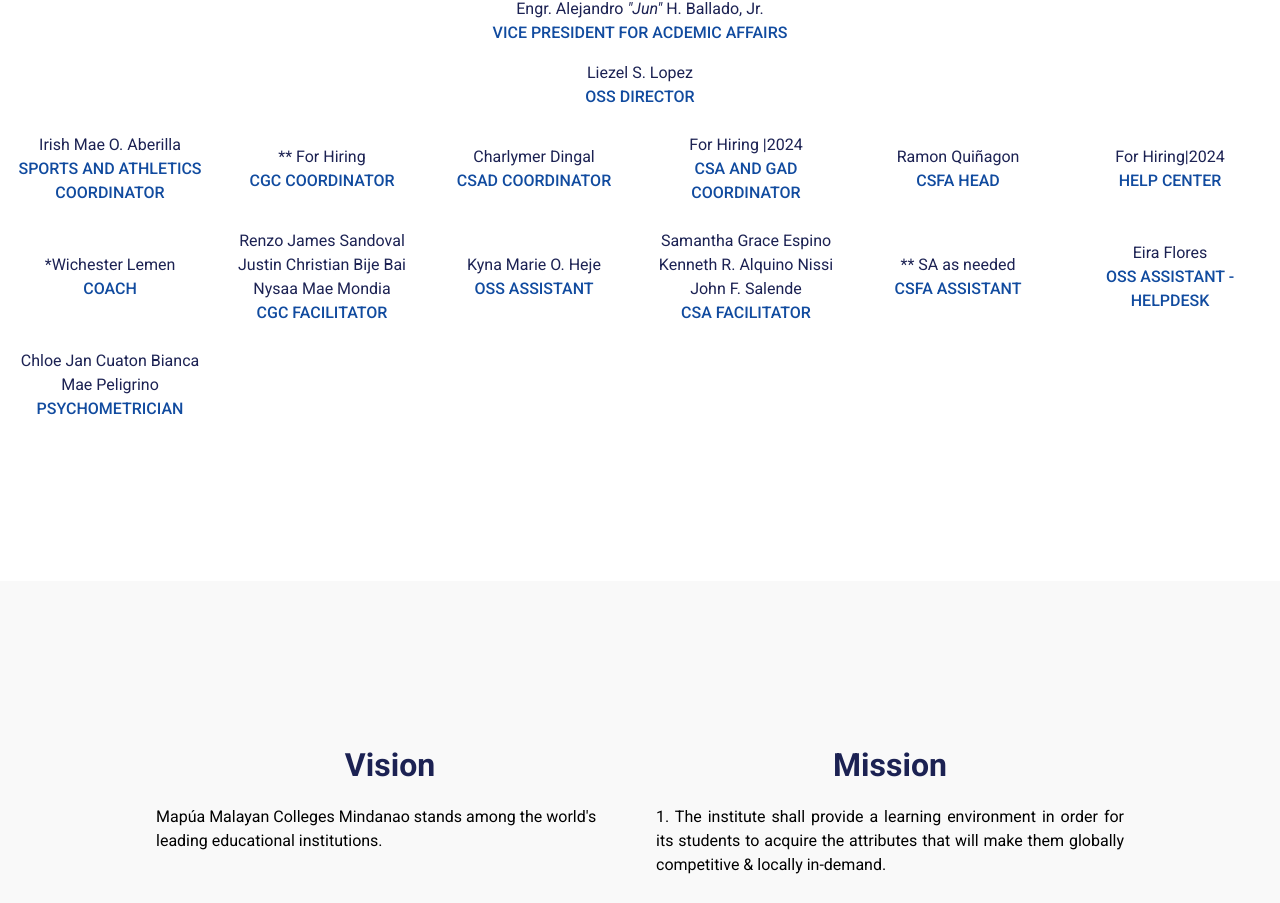
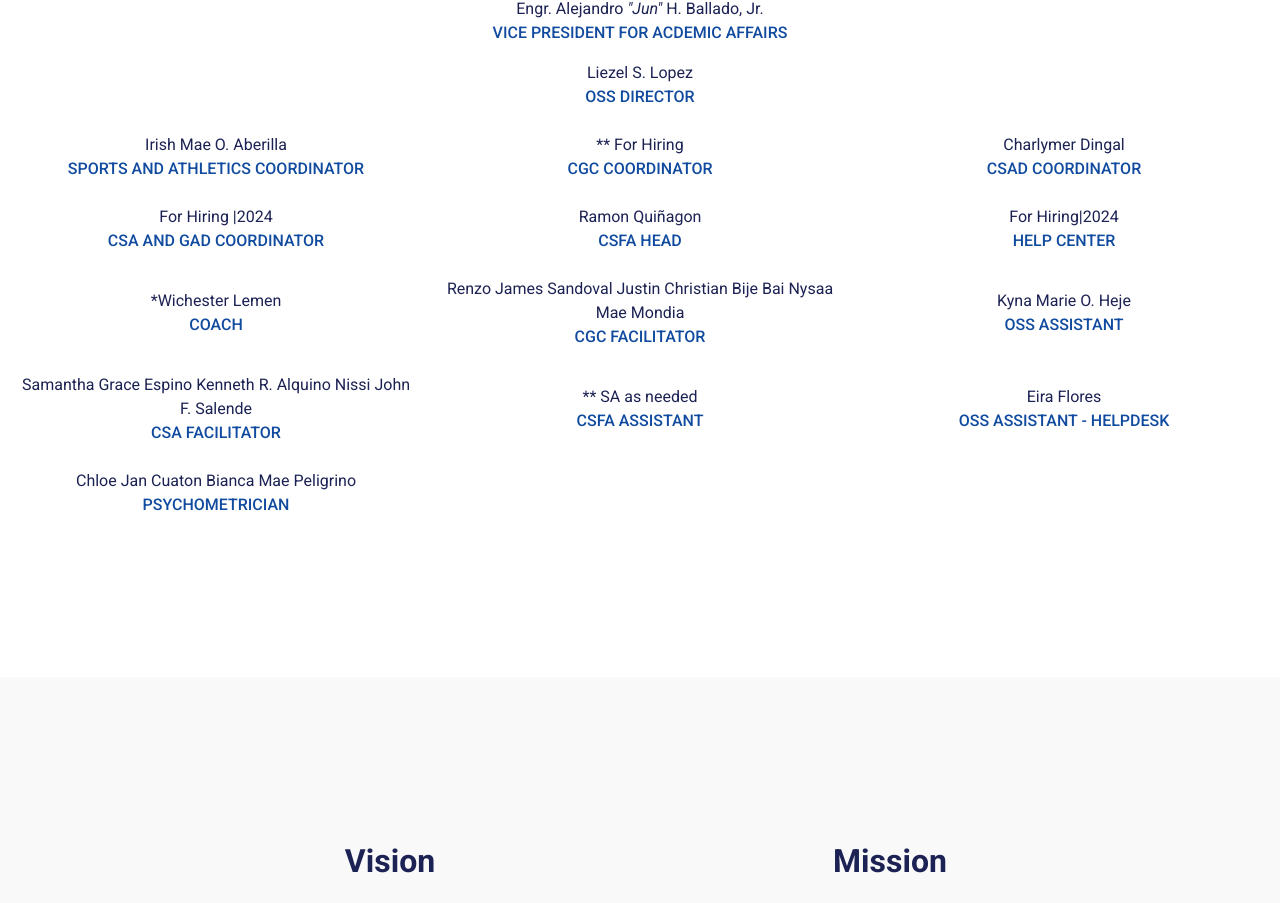
Before and after one commit to CreepyTradition/WebIMProject, a React (Vite) app: page /about in a window 1280 px wide. Shown: the part 1318-2221 px from the top of the page. Built offline with nearby package versions, Linux system fonts and the light colour scheme.

Commit message:
Changed some of the formatting

```diff
--- a/src/Pages/aboutus/index.tsx
+++ b/src/Pages/aboutus/index.tsx
@@ -54,7 +54,7 @@
               <p className="text-blue uppercase font-medium">OSS Director</p>
             </div>
           </div>
-          <div className="grid grid-cols-6 gap-[1rem] md:gap-[1.5rem]">
+          <div className="grid grid-cols-3 gap-[1rem] md:gap-[1.5rem]">
             <div className="flex flex-col justify-center items-center text-center">
               <p className="text-regular">Irish Mae O. Aberilla</p>
               <p className="text-blue uppercase font-medium">Sports and Athletics Coordinator</p>
--- a/src/Pages/home/index.tsx
+++ b/src/Pages/home/index.tsx
@@ -48,12 +48,12 @@
                 <section className="flex-col gap-[4rem] h-full">
                     <div className="flex flex-col justify-center items-center gap-[2rem]">
                         <div className="flex justify-center items-center gap-[1rem] md:gap-[2rem]">
-                            <img
+                            {/* <img
                                 loading="lazy"
                                 src="MMCMmain.png"
                                 className="h-[160px] w-auto"
                                 alt="mainlogo"
-                            />
+                            /> */}
                             <img
                                 loading="lazy"
                                 src="logo.png"
```
